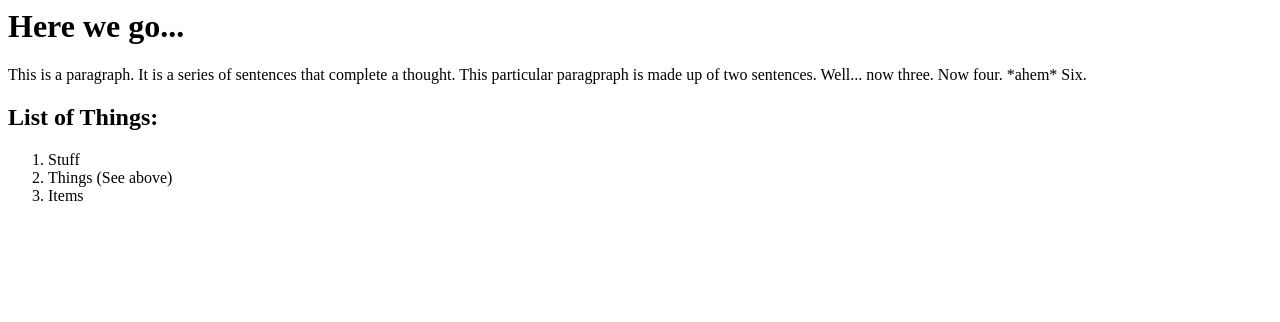
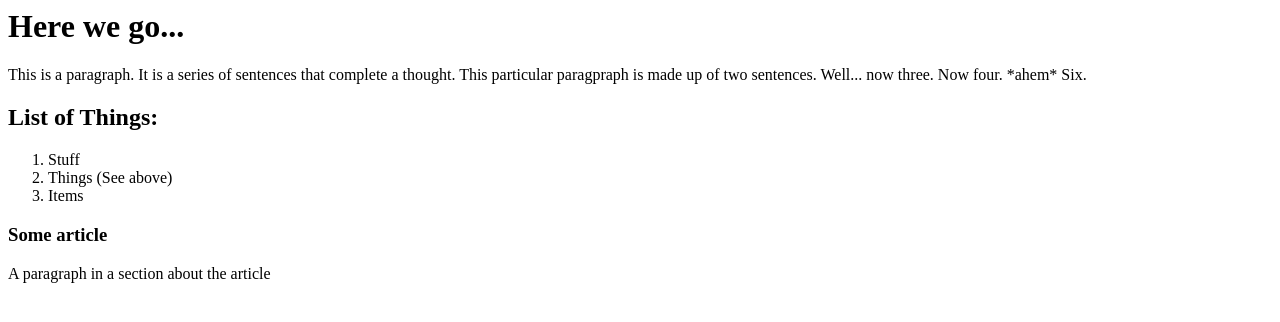
Before and after one commit to chris-boyd/chris-boyd.github.io, a plain HTML site: page index.html in a window 1280 px wide. Drawn offline with Linux system fonts and the light colour scheme.

Commit message:
Update index.html

```diff
--- a/index.html
+++ b/index.html
@@ -14,6 +14,16 @@
       <li>Items</li>
 
     </ol>
+    <main>
+      <article>
+        <h3>
+          Some article
+        </h3>
+        <section>
+          <p>A paragraph in a section about the article</p>
+        </section>
+      </article>
+    </main>
   </body>
 
 
```
